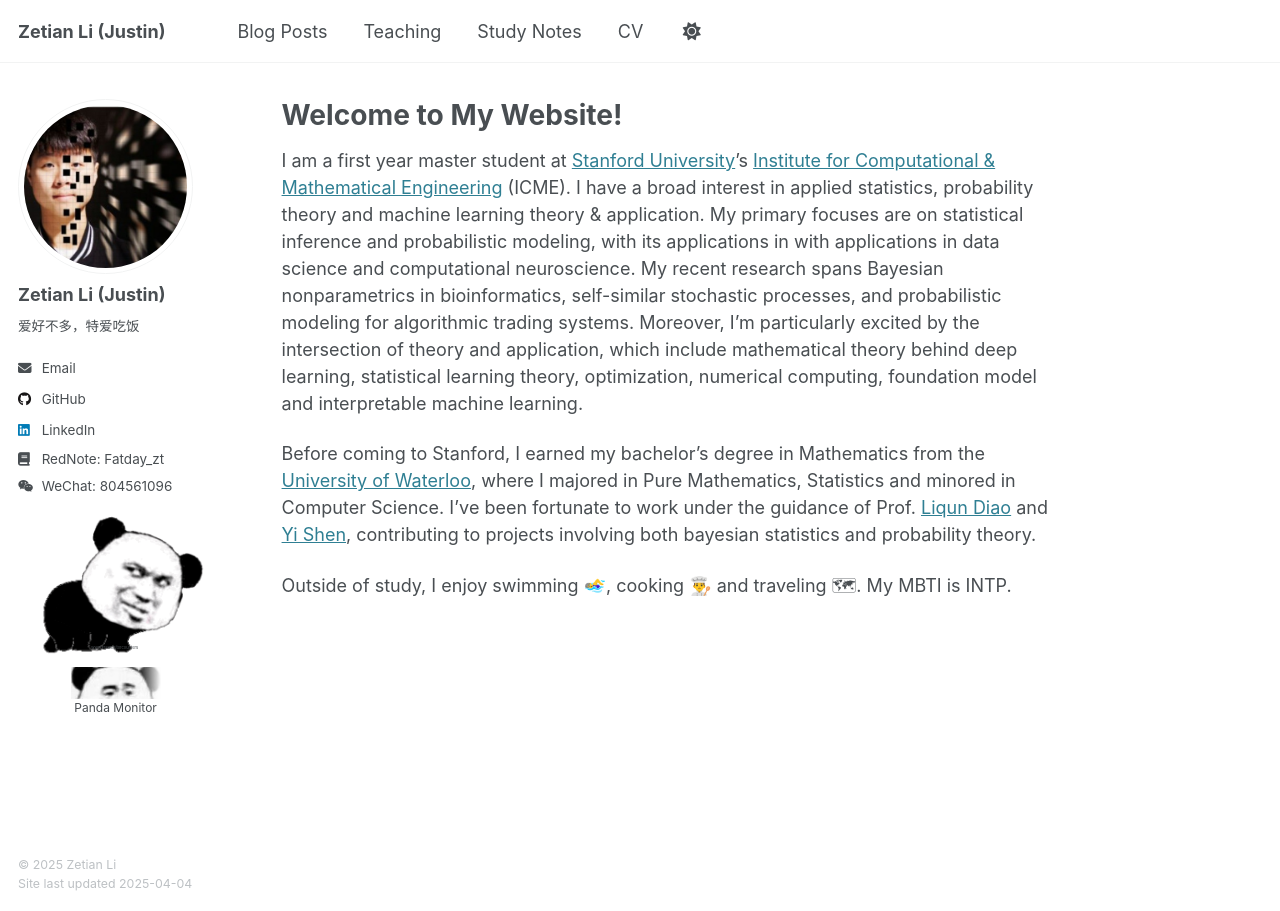
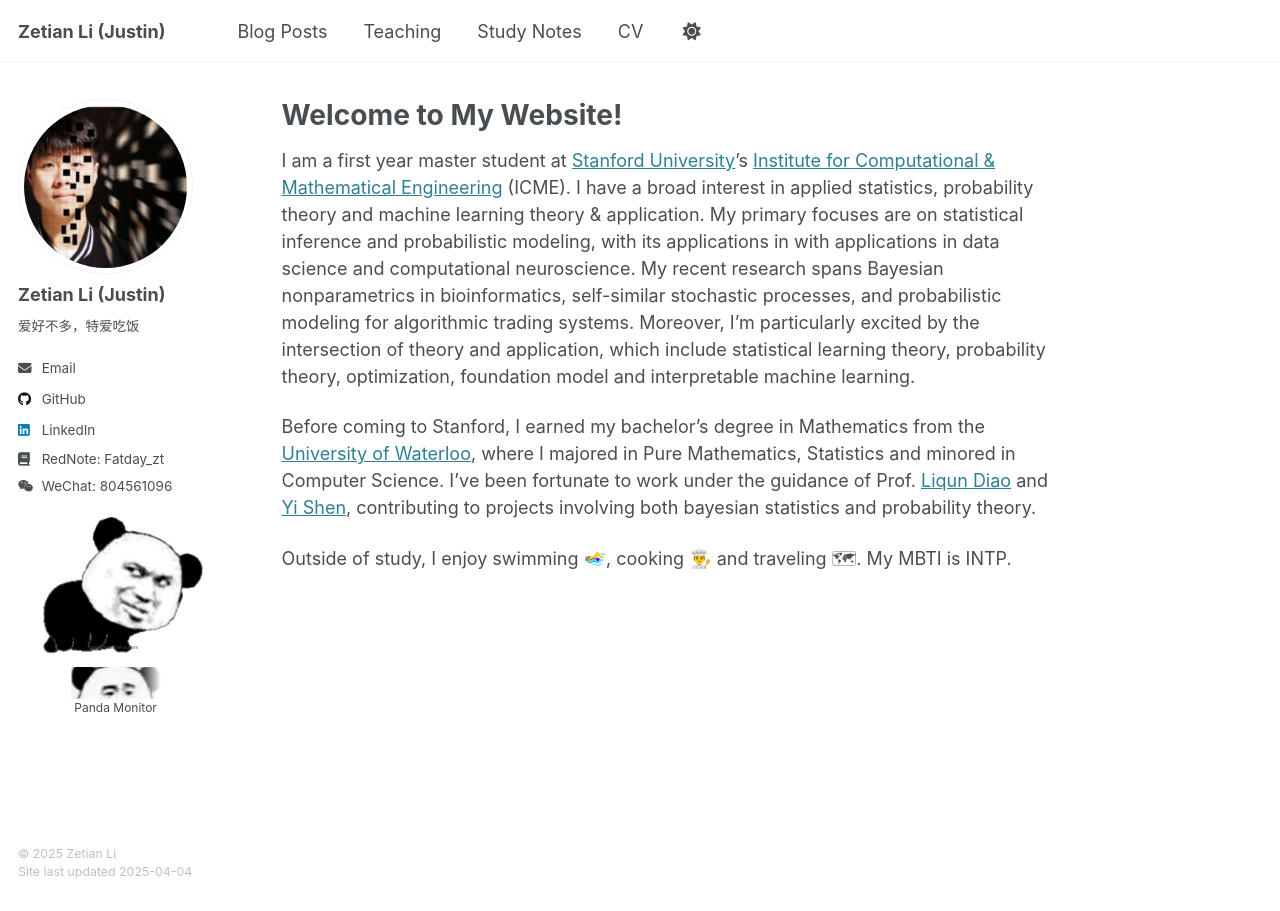
Before and after one commit to fatday/fatday.github.io, a Jekyll site: the page built from _pages/about.md, in a window 1280 px wide. Built offline with Jekyll 4.4.1, drawn with Linux system fonts in a browser that asks for light colours.

Commit message:
Update about.md

```diff
--- a/_pages/about.md
+++ b/_pages/about.md
@@ -12,7 +12,7 @@ redirect_from:
 ---
 
 # Welcome to My Website!
-I am a first year master student at [Stanford University](https://www.stanford.edu/)'s [Institute for Computational & Mathematical Engineering](https://icme.stanford.edu/) (ICME). I have a broad interest in applied statistics, probability theory and machine learning theory & application. My primary focuses are on statistical inference and probabilistic modeling, with its applications in with applications in data science and computational neuroscience. My recent research spans Bayesian nonparametrics in bioinformatics, self-similar stochastic processes, and probabilistic modeling for algorithmic trading systems.  Moreover, I'm particularly excited by the intersection of theory and application, which include mathematical theory behind deep learning, statistical learning theory, optimization, numerical computing, foundation model and interpretable machine learning.
+I am a first year master student at [Stanford University](https://www.stanford.edu/)'s [Institute for Computational & Mathematical Engineering](https://icme.stanford.edu/) (ICME). I have a broad interest in applied statistics, probability theory and machine learning theory & application. My primary focuses are on statistical inference and probabilistic modeling, with its applications in with applications in data science and computational neuroscience. My recent research spans Bayesian nonparametrics in bioinformatics, self-similar stochastic processes, and probabilistic modeling for algorithmic trading systems.  Moreover, I'm particularly excited by the intersection of theory and application, which include statistical learning theory, probability theory, optimization, foundation model and interpretable machine learning.
 
 Before coming to Stanford, I earned my bachelor’s degree in Mathematics from the [University of Waterloo](https://uwaterloo.ca/), where I majored in Pure Mathematics, Statistics and minored in Computer Science. I’ve been fortunate to work under the guidance of Prof. [Liqun Diao](http://liqundiao.com/) and [Yi Shen](https://sites.google.com/site/yishenenglish/), contributing to projects involving both bayesian statistics and probability theory.
 
```
